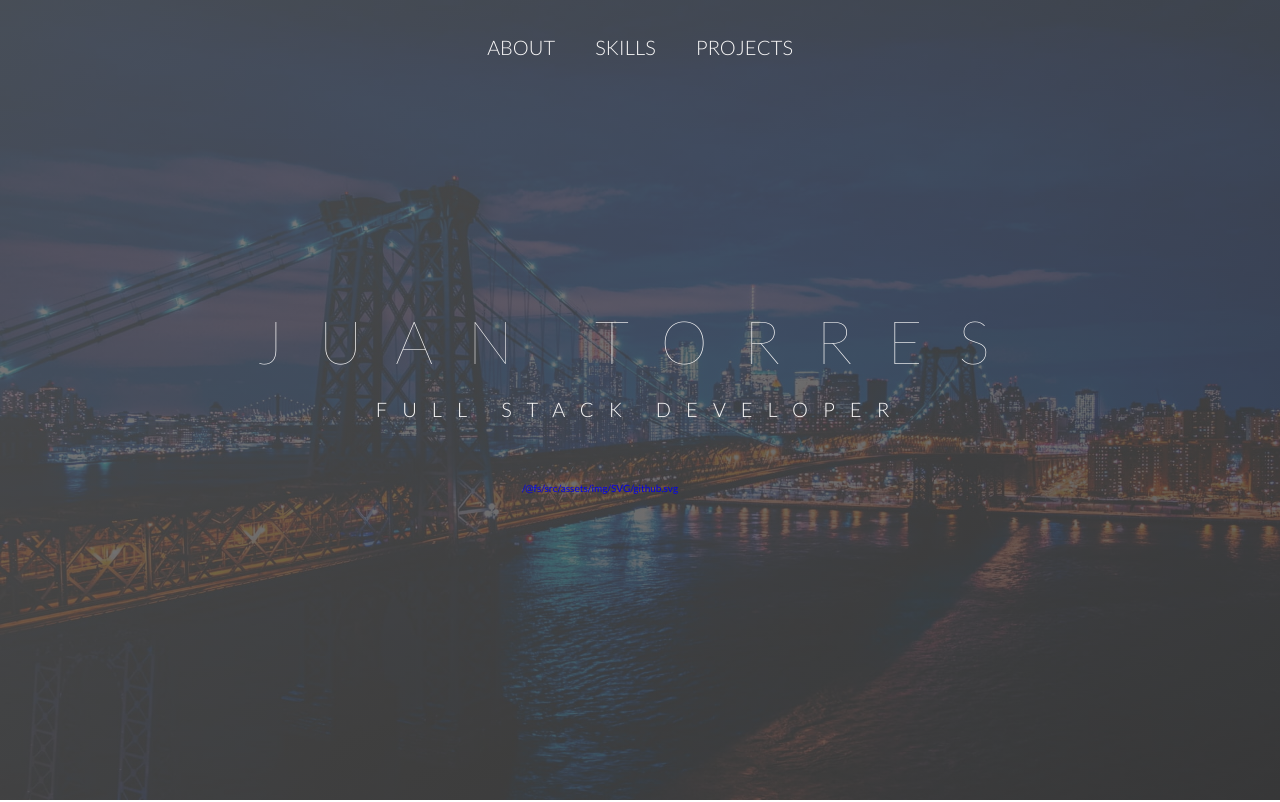
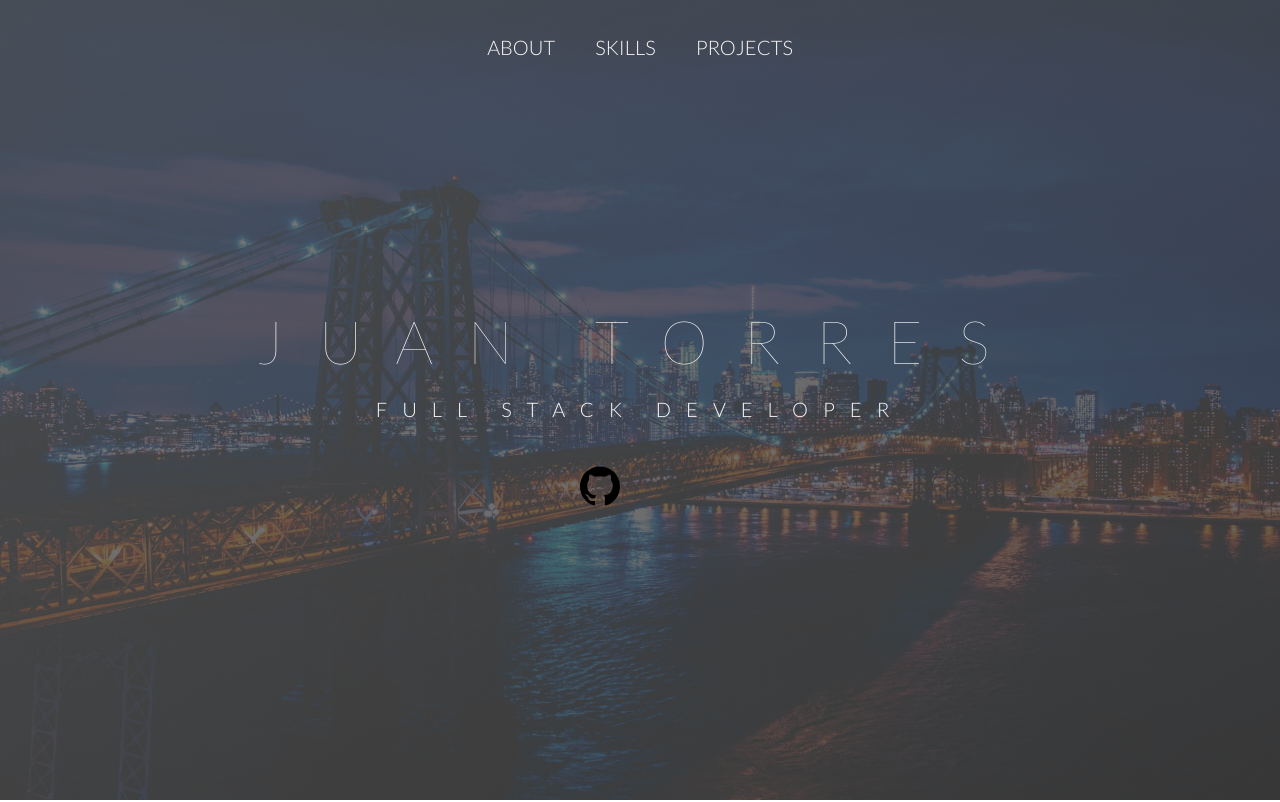
Before and after one commit to j-e-torres/juan-e-torres-portfolio, a React (Vite) app: page / in a window 1280 px wide. Shown: the top 802 px of the page. Built offline with nearby package versions, Linux system fonts and the light colour scheme; grey boxes are pictures that could not be loaded.

Commit message:
fix(header): use img tag for githubicon

```diff
--- a/src/components/header/header.component.tsx
+++ b/src/components/header/header.component.tsx
@@ -3,6 +3,9 @@ import './header.styles.scss';
 
 import githubIcon from '../../assets/img/SVG/github.svg';
 import linkedInIcon from '../../assets/img/SVG/linkedin.svg';
+
+// import test from '../../assets/img/sprite.svg'
+
 
 export function Header() {
   return (
@@ -17,9 +20,8 @@ export function Header() {
           {/* <svg className="social-media__icon social-media__icon--default">
             <use xlinkHref={githubIcon}></use>
           </svg> */}
-          <span className="social-media__icon social-media__icon--default">
-            {githubIcon}
-          </span>
+          <img src={githubIcon} alt="GitHub" className="social-media__icon social-media__icon--default">
+          </img>
         </a>
 
         <a rel="noopener" target="_blank" href="https://www.linkedin.com/in/juan-torres-w2w2" className="social-media__link">
```
